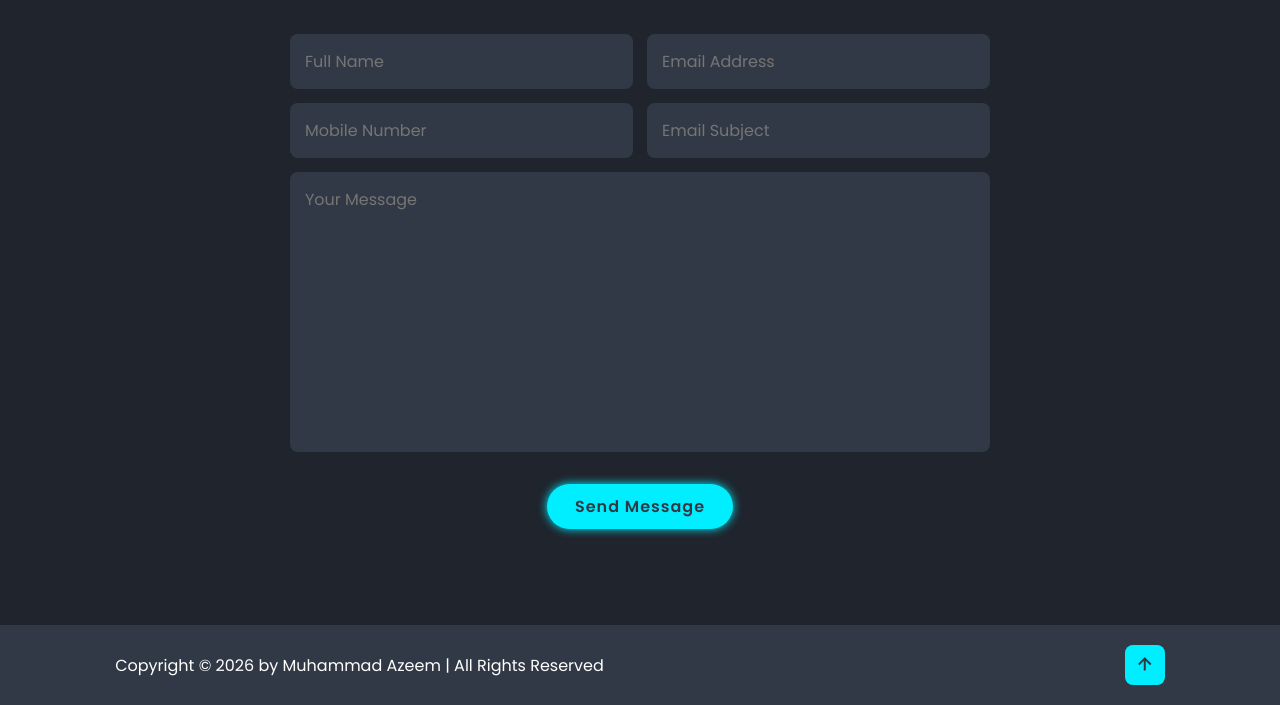
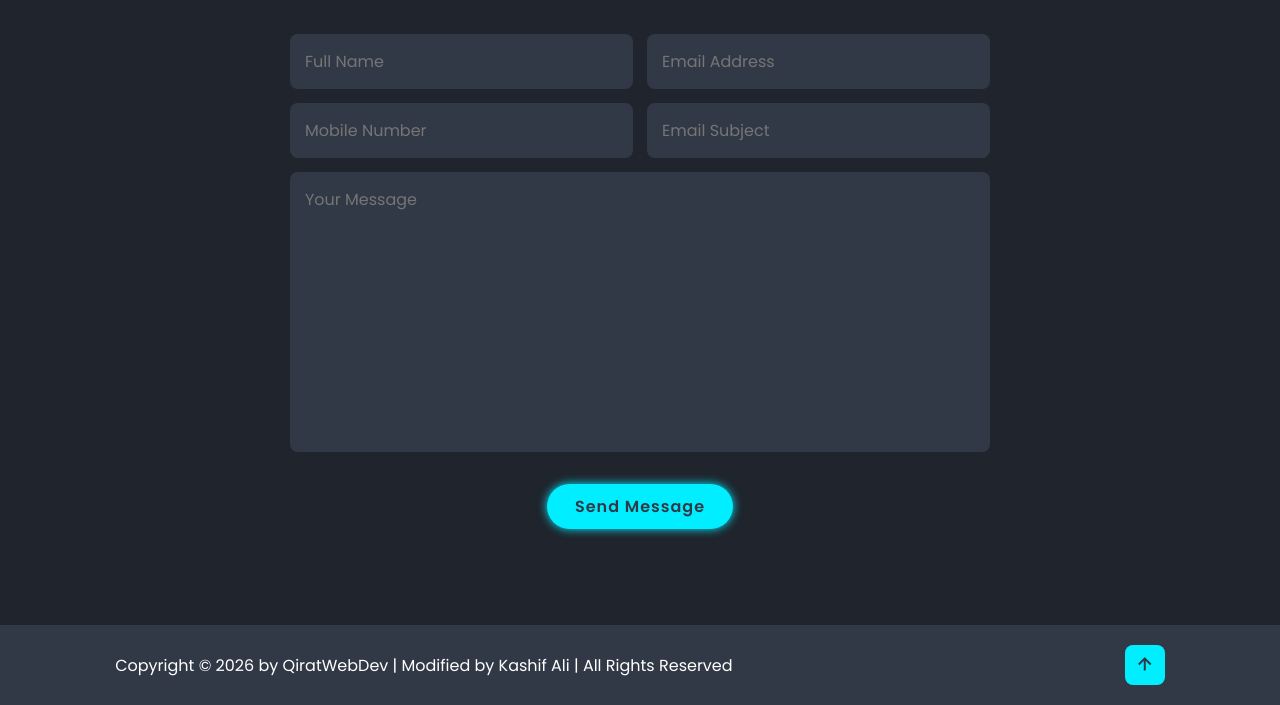
Before and after one commit to AzeemAIDev/my_portfolio, a plain HTML site: page index.html in a window 1280 px wide. Shown: the part 4175-4880 px from the top of the page. Drawn offline with nearby package versions, Linux system fonts and the light colour scheme.

Commit message:
Update index.html

```diff
--- a/index.html
+++ b/index.html
@@ -240,7 +240,7 @@
 
         <footer class="footer">
             <div class="footer-text">
-                <p>Copyright &copy; 2026 by Muhammad Azeem | All Rights Reserved</p>
+                <p>Copyright &copy; 2026 by QiratWebDev | Modified by Kashif Ali | All Rights Reserved</p>
             </div>
             <div class="footer-iconTop">
                 <a href="#home"><i class='bx bx-up-arrow-alt'></i></a>
@@ -251,4 +251,5 @@
          <script src="https://unpkg.com/typed.js@2.1.0/dist/typed.umd.js"></script>
          <script src="script.js"></script>
 </body>
+
 </html>
```
